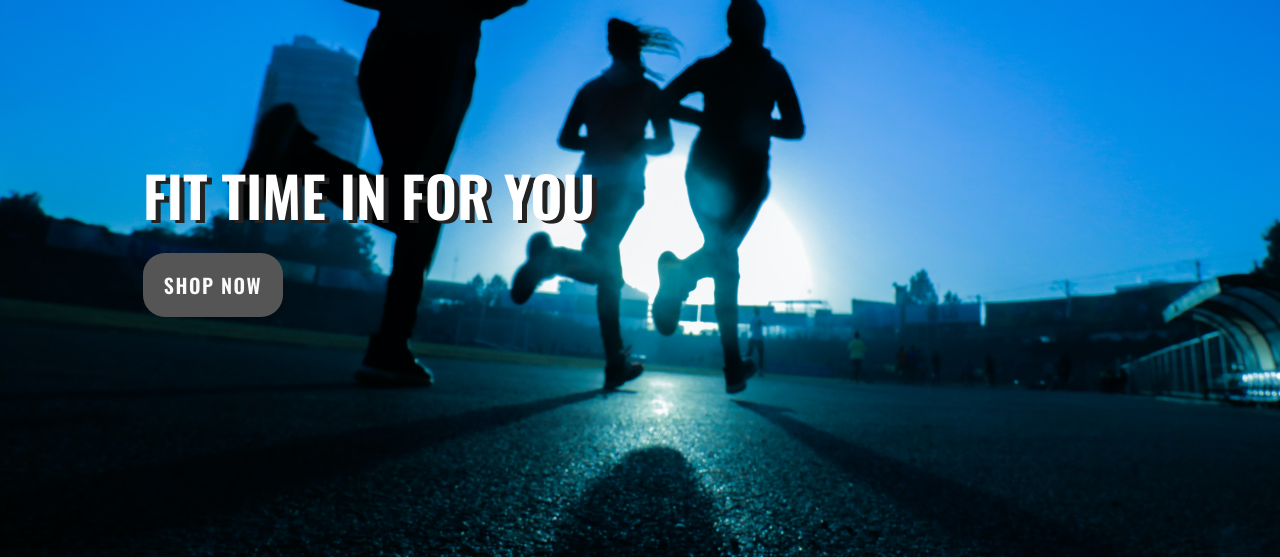
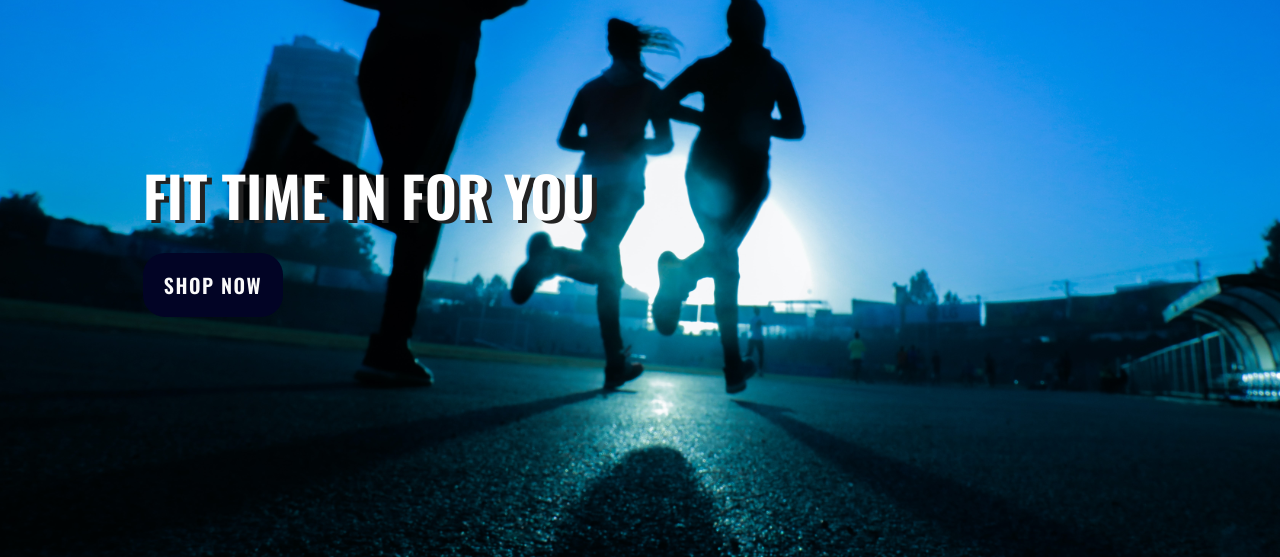
Before and after one commit to Leah1977/Fit_Time_MS4, a Django app: page / in a window 1280 px wide. Shown: the part 231-788 px from the top of the page. Run offline with Django 3.2, Linux system fonts and the light colour scheme; some libraries are stand-ins or nearby versions.

Commit message:
Change styling for shop now button

```diff
--- a/static/css/base.css
+++ b/static/css/base.css
@@ -46,7 +46,7 @@ body {
 }
 
 .shop-now-button {
-    background: #555;
+    background: rgb(2, 4, 37);
     color: #fafafa;
     min-width: 140px;
     letter-spacing: 1.5px;
```
